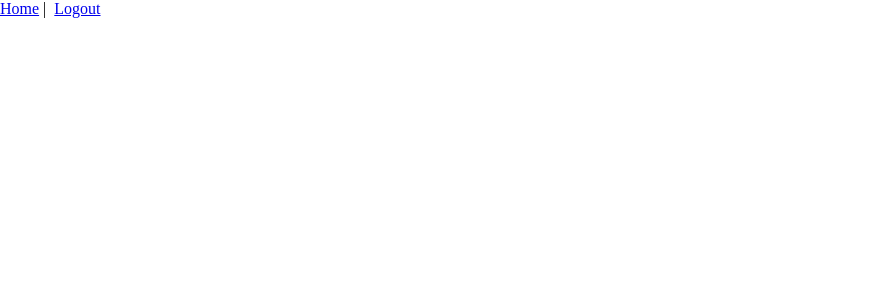
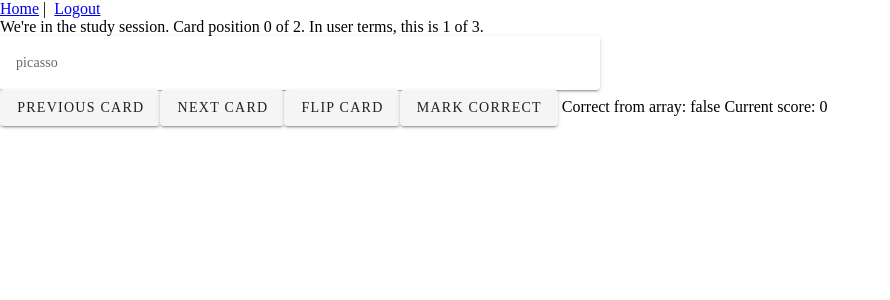
Before and after one commit to vidya1783/FlashCard-StudyApp, a Vue app in the folder vue/: page /study in a window 1280 px wide. Shown: the top 300 px of the page, without its empty margins (0-890 px from the left). Built offline with nearby package versions, Linux system fonts and the light colour scheme; sample sign-in values are in the browser's storage.

Commit message:
fully functional study session component

```diff
--- a/vue/src/components/StudySession.vue
+++ b/vue/src/components/StudySession.vue
@@ -1,10 +1,181 @@
 <template>
-  <div></div>
+  <div>
+
+<!-- Write UI code here, copying from the "debug/demo area below"                             --->
+
+
+
+
+
+
+
+
+
+
+
+
+
+<!-- Debug/Demo Area
+
+
+                Please do not change data access code below this line.
+                 The "ugly" debug code can be hidden by changing debug to equal true.
+
+to create a UI, copy and paste code and ensure that it works:
+1) It displays in the browser
+2) No "red" errors appear in the Vue console
+ -->
+<div v-if="debug">
+      We're in the study session.
+
+    Card position {{currentPosition}}
+    of {{lengthOfTest - 1}}.
+
+    In user terms, this is {{userCardNumber}} of
+    {{lengthOfTest}}.
+
+    <v-card class="mx-auto" max-width=600>
+      <v-card-text>
+        {{displayText}}
+        </v-card-text>
+    </v-card>
+    <v-btn v-on:click.prevent="previousCard">Previous Card</v-btn>
+    <v-btn v-on:click.prevent="nextCard">Next Card</v-btn>
+    <v-btn v-on:click.prevent="flipCard">Flip Card</v-btn>
+    <v-btn v-on:click.prevent="toggleCorrect">{{toggleText}}</v-btn>
+    Correct from array: {{correctAnswers[currentPosition] ? true : false}}
+    Current score: {{currentScore}}
+    </div>
+  </div>
 </template>
 
 <script>
 export default {
+  name: 'study-session',
+  props: {
+    cardList: Array,
+    lightningRound: Boolean,
+    shuffleCards: Boolean
+  },
+  currentPosition: 0,
+  data() {
+    return {
+      correctAnswers: [false],
+      currentPosition: 0,
+      useLightningRound: false, // not going to implement, but included for completeness
+      shuffleTheCards: false,
+      displayQuestionSide: true,
+      thisAnswerCorrect: false,
+      toggleText: "Mark Correct",
+      currentScore: 0,
+      correctPresses: 0,
+      debug: true
+    }
+  },
+  methods:
+  {
+    finishTest() {
+      // implement
 
+    },
+    flipCard() {
+      this.displayQuestionSide = !this.displayQuestionSide;
+    },
+    setToggleCorrectTextAccordingToExisting(position)
+    {
+      if (this.correctAnswers[position]==true)
+      {this.toggleText="Mark Incorrect";}
+      else
+      {this.toggleText="Mark Correct";}
+    },
+    nextCard() {
+      let nextPosition = this.currentPosition + 1;
+      if ((nextPosition)==
+      this.testList.length)
+      {this.finishTest();}
+      else
+      { this.currentPosition = nextPosition;
+      this.setToggleCorrectTextAccordingToExisting(nextPosition);
+       }
+      },
+    previousCard() {
+      if (this.currentPosition>0)
+      {
+        let nextPosition = this.currentPosition - 1;
+        this.currentPosition = nextPosition;
+        this.setToggleCorrectTextAccordingToExisting(nextPosition);
+      }
+    },
+    toggleCorrect()
+    {
+      this.thisAnswerCorrect = !this.thisAnswerCorrect;
+      this.correctAnswers[this.currentPosition] =
+      !this.correctAnswers[this.currentPosition];
+      this.toggleText = (this.toggleText=="Mark Incorrect") ?
+      "Mark Correct" : "Mark Incorrect";
+      this.correctPresses += 1;
+    }
+    },
+  watch: {
+     correctPresses: {
+       handler() {
+         let correctFiltered = this.correctAnswers.filter(x => x==true);
+         let correctCount = correctFiltered.length;
+         this.currentScore = correctCount;
+       }
+     }
+
+  },
+  computed:
+  {
+    lengthOfTest() {
+      return this.testList.length;
+    },
+    userCardNumber() {
+      return this.currentPosition + 1;
+    },
+    displayText() {
+      if (this.displayQuestionSide) return this.questionText;
+      return this.answerText;
+    },
+    answerText() {
+      return this.currentCard.answer_text;
+    },
+    questionText() {
+      return this.currentCard.question_text;
+    },
+    currentCard() {
+      return this.testList[this.currentPosition];
+    },
+    testList() {
+      function getRandomInt(max)
+      {
+        let random = Math.random();
+        return Math.floor(random*(max));
+      }
+
+      if (!this.shuffleCards) {
+        return this.cardList;
+        }
+
+      let allUsed = false;
+      let shuffledCards = [];
+      let cardListPositions = [];
+      while (!allUsed) {
+        let randomPosition = getRandomInt(this.cardList.length);
+        if (cardListPositions.includes(randomPosition)) { continue; }
+        else cardListPositions.push(randomPosition);
+        shuffledCards.push(this.cardList[randomPosition]);
+        if (cardListPositions.length==this.cardList.length) {allUsed=true;}
+
+      }
+      return shuffledCards;
+    }
+  },
+  mounted() {
+  },
+  updated() {
+  }
 }
 </script>
 
--- a/vue/src/views/Study.vue
+++ b/vue/src/views/Study.vue
@@ -1,13 +1,36 @@
 <template>
-  <study-session></study-session>
+  <study-session v-bind:cardList="cardsToTest"/>
 </template>
 
 <script>
 import studySession from '../components/StudySession';
 export default {
-components: {
-    studySession
-}
+  name: 'study',
+  components: {
+    studySession },
+  data() {
+    return {
+      cardsToTest:
+        [{
+        "flashcard_id": 1002,
+        "creator_id": 100,
+        "question_text": "picasso",
+        "answer_text": "static data, you bum"},
+        {
+        "flashcard_id": 1003,
+        "creator_id": 100,
+        "question_text": "rodin",
+        "answer_text": "static data, you bum"},
+        {
+        "flashcard_id": 1004,
+        "creator_id": 100,
+        "question_text": "mnesicles",
+        "answer_text": "static data, you bum"}]
+    }
+  },
+  created() {
+
+  }
 }
 </script>
 
```
